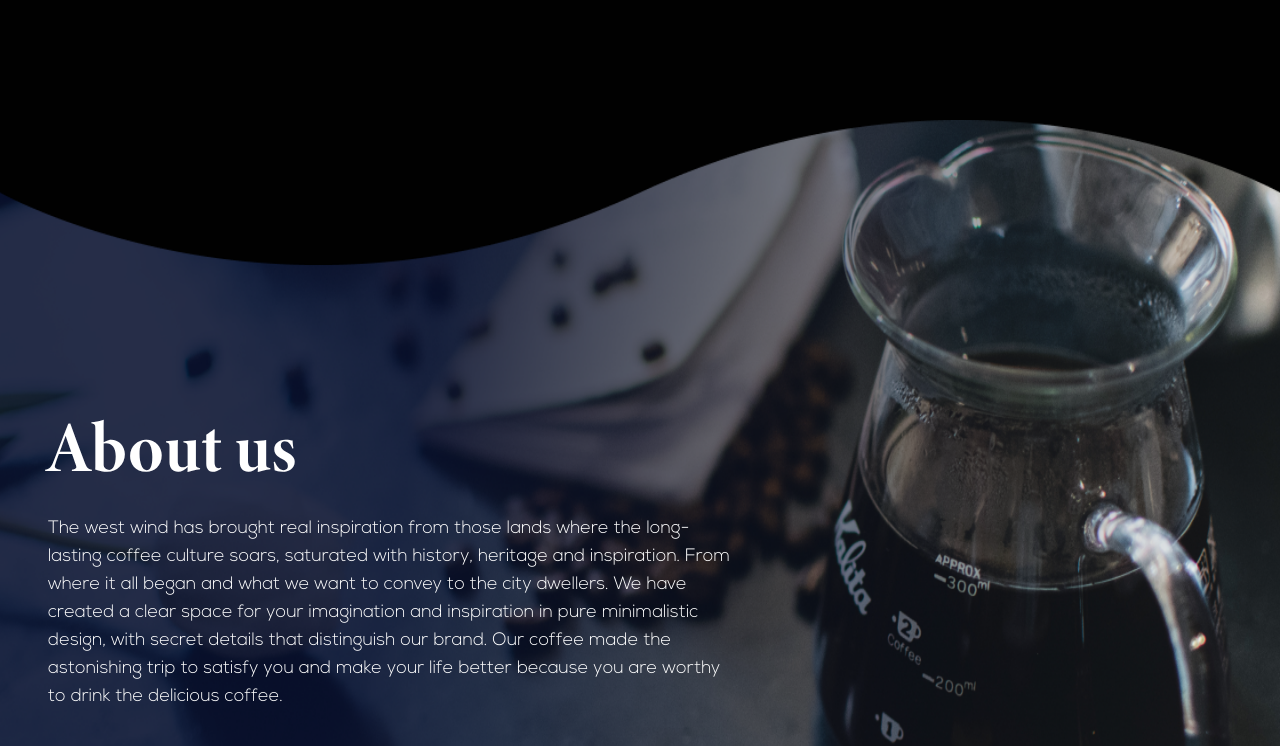
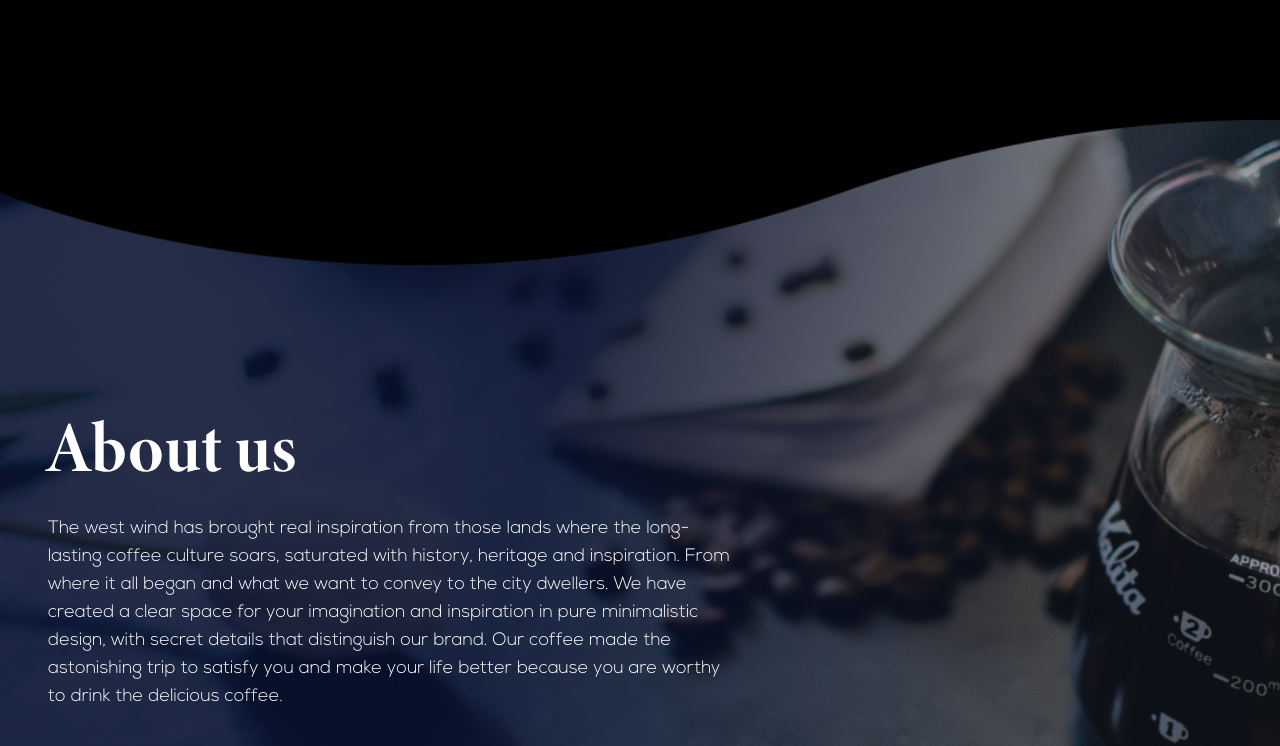
Before and after one commit to hdmuae/windwestcafe-nextjs, a Next.js app: page / in a window 1280 px wide. Shown: the part 680-1426 px from the top of the page. Built offline with nearby package versions, Linux system fonts and the light colour scheme.

Commit message:
fix: about section background

```diff
--- a/src/containers/About/index.tsx
+++ b/src/containers/About/index.tsx
@@ -3,13 +3,13 @@ import Image from "next/image";
 
 export const About: React.FC = () => {
   return (
-    <section className="relative h-[850px] bg-darkblue">
-      <Image
+    <section className="relative h-[850px] bg-darkblue bg-[url('/images/coffee.png')] bg-cover">
+      {/* <Image
         className="z-0"
         layout="fill"
         alt="coffee background"
         src="/images/coffee.png"
-      />
+      /> */}
 
       <div className="flex h-full w-4/5 max-w-default flex-col justify-center lg:mx-12 ground:mx-auto">
         <h1 className="z-10 pt-12 pb-12 font-minion text-4xl font-bold text-white lg:text-title">
```
